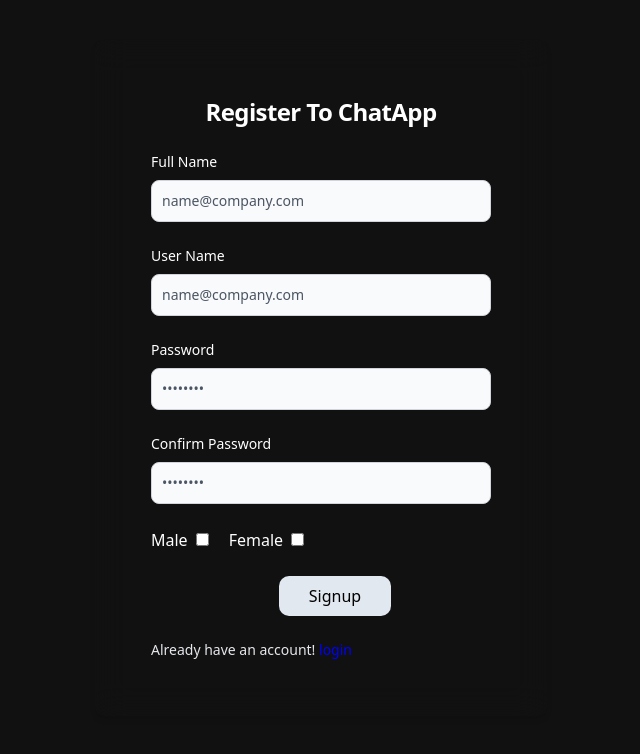
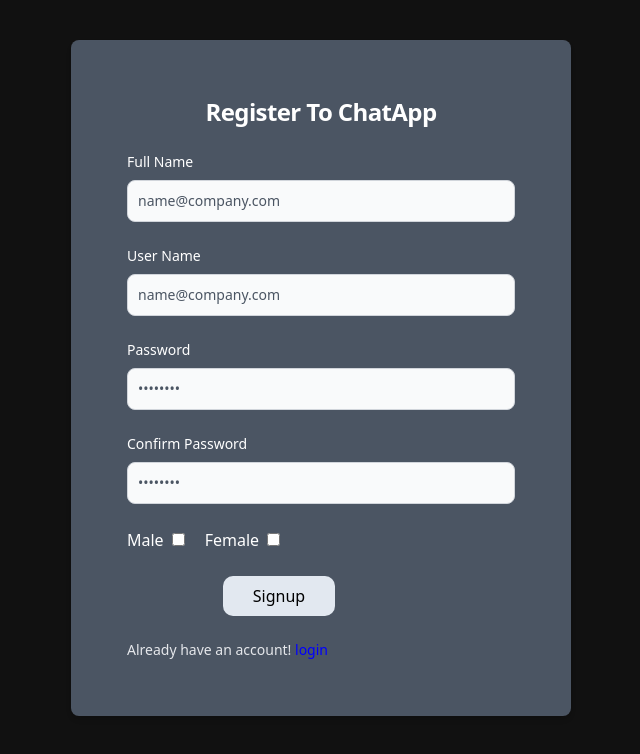
Before and after one commit to Premraj18/chat_app, a React (Vite) app in the folder frontend/: page /signup in a window 1280 px wide. Shown: the top 754 px of the page, without its empty margins (319-959 px from the left). Built offline with nearby package versions, Linux system fonts and the light colour scheme.

Commit message:
fix some issue

```diff
--- a/frontend/src/Pages/login/Login.jsx
+++ b/frontend/src/Pages/login/Login.jsx
@@ -17,8 +17,8 @@
 	};
 
     return (
-        <div className="flex flex-col items-center justify-center px-6 py-8 mx-auto max-w-[500px] lg:py-0 mt-40">
-            <div className="w-full p-6 rounded-lg shadow-md bg-gray-400 bg-clip-padding backdrop-filter backdrop-blur-lg bg-opacity-0">
+        <div className="flex flex-col w-[440px] sm:w-full items-center justify-center px-6 py-8  lg:py-0 sm:mt-40 mt-20">
+            <div className="w-[500px] p-6 rounded-lg shadow-md bg-gray-500 ">
                 <div className="p-6 space-y-4 md:space-y-6 sm:p-8">
                     <h1 className="text-xl text-center font-bold leading-tight tracking-tight md:text-2xl text-white">
                         Login ChatApp
@@ -67,7 +67,7 @@
 
                         <button
                             type="submit"
-                            className="mx-36 text-center bg-slate-200 px-5 py-2"
+                            className="sm:mx-36 ml-28 text-center bg-slate-200 px-5 py-2"
                             style={{ borderRadius: "10px" }}
                             disabled={loading}
                         >
--- a/frontend/src/Pages/signup/SignUp.jsx
+++ b/frontend/src/Pages/signup/SignUp.jsx
@@ -28,8 +28,8 @@
 	};
 
     return (
-        <div className="flex flex-col items-center justify-center px-6 py-8 mx-auto max-w-[500px] mt-10 lg:py-0">
-            <div className="w-full p-6 rounded-lg shadow-md bg-gray-400 bg-clip-padding backdrop-filter backdrop-blur-lg bg-opacity-0">
+        <div className="flex w-[440px] flex-col items-center justify-center px-6 py-8 mx-auto sm:max-w-[500px] mt-10 lg:py-0">
+            <div className="w-[500px] p-6 rounded-lg shadow-md bg-gray-600">
                 <div className="p-6 space-y-4 md:space-y-6 sm:p-8">
                     <h1 className="text-xl text-center font-bold leading-tight tracking-tight md:text-2xl text-white">
                         Register To ChatApp
@@ -113,7 +113,7 @@
 
                         <button
                             type="submit"
-                            className="mx-32 text-center bg-slate-200 w-28 py-2"
+                            className="sm:ml-24 ml-24 text-center bg-slate-200 w-28 py-2"
                             style={{ borderRadius: "10px" }}
                             disabled = {loading}
                         >
--- a/frontend/src/components/messages/MessageInput.jsx
+++ b/frontend/src/components/messages/MessageInput.jsx
@@ -18,7 +18,7 @@
 
 	return (
 		<form className='px-4 my-3' onSubmit={handleSubmit}>
-			<div className='w-full'>
+			<div className='w-full flex gap-2'>
 				<input
 					type='text'
 					className='border text-sm rounded-lg block w-full p-2.5  bg-gray-700 border-gray-600 text-white'
@@ -26,7 +26,7 @@
 					value={message}
 					onChange={(e) => setMessage(e.target.value)}
 				/>
-				<button type='submit' className='absolute bottom-6 pr-8 end-0 flex items-center text-white'>
+				<button type='submit' className='flex items-center text-white'>
 				{loading ? <InfinitySpin visible={true} width="100" color="white" ariaLabel="infinity-spin-loading"/> : <BsSend />}
 				</button>
 			</div>
--- a/frontend/src/components/sidebar/Conversation.jsx
+++ b/frontend/src/components/sidebar/Conversation.jsx
@@ -7,7 +7,7 @@
 	const isSlected = selectedConversation?._id === conversation._id;
 	const { onlineUsers } = useSocketContext();
 	const isonline = onlineUsers.includes(conversation._id)
-	console.log(isonline)
+	// console.log(isonline)
 
 	return (
 		<>
--- a/frontend/src/context/SocketContext.jsx
+++ b/frontend/src/context/SocketContext.jsx
@@ -15,7 +15,7 @@
 
     useEffect(() => {
         if (authUser) {
-            const socket = io('http://localhost:5000',{
+            const socket = io('https://chat-app-yt.onrender.com',{
                 query:{
                     userId: authUser._id
                 }
```
Also changed, not shown: 1 other file (tests, documents, lock files or other folders).
